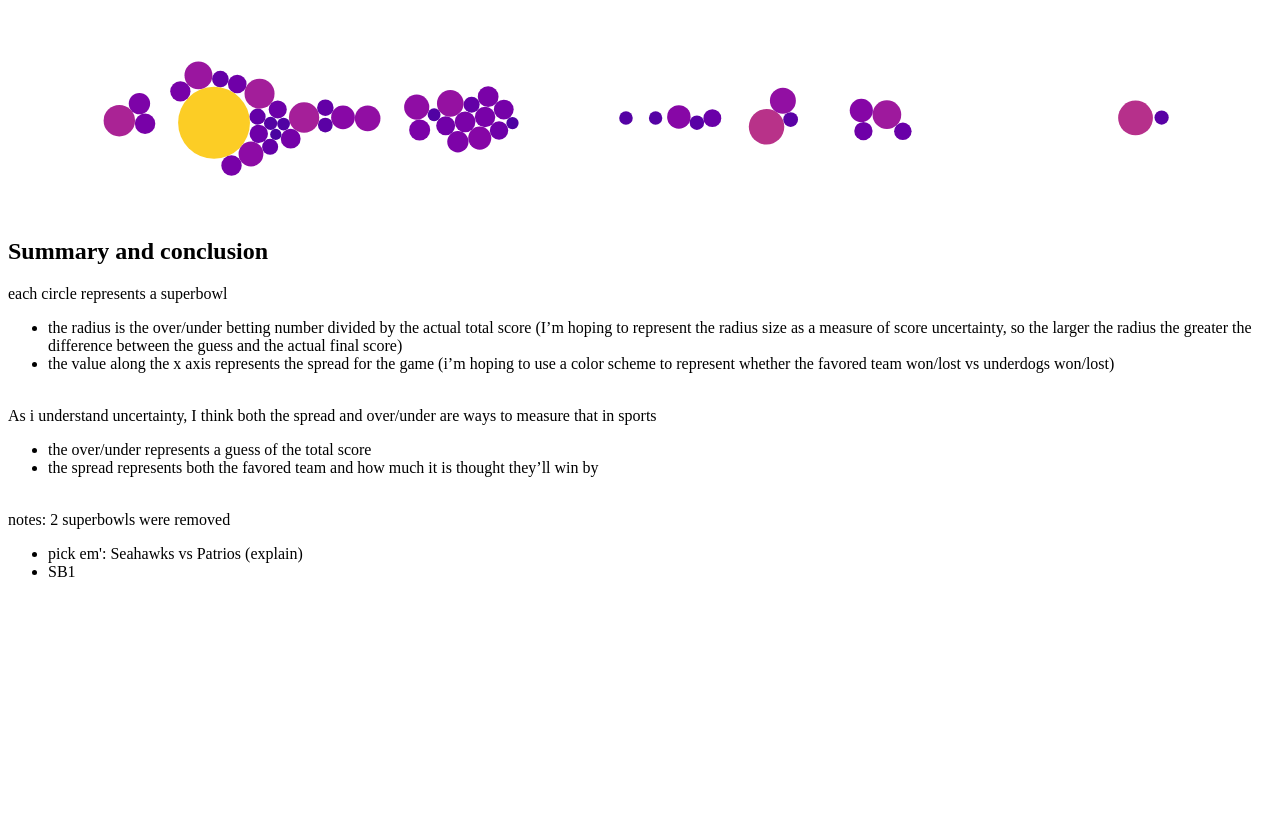
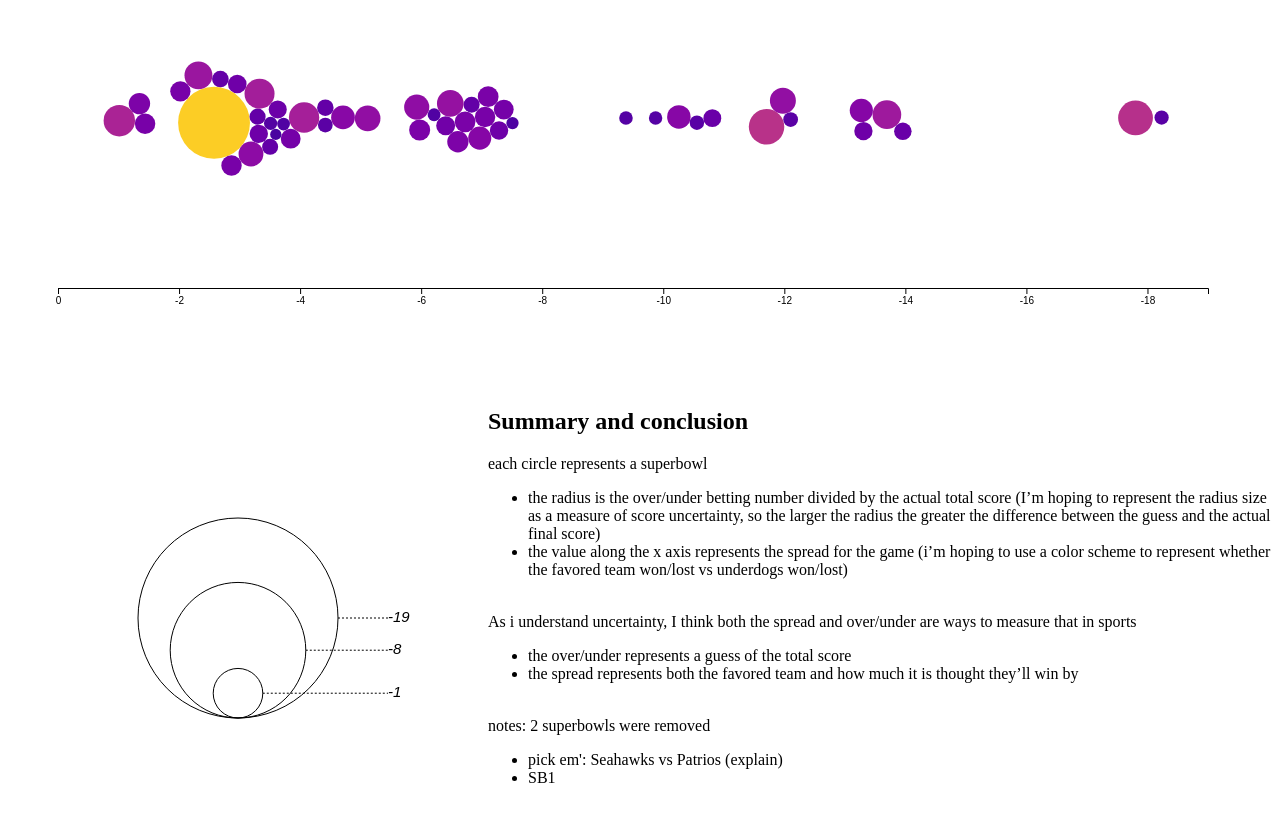
Before and after one commit to madhat5/DVIA-Final, a plain HTML site: page DEV/index.html in a window 1280 px wide. Shown: the part 48-870 px from the top of the page. Before the commit the page ends 800 px from the top, so only its background shows below. Drawn offline with nearby package versions, Linux system fonts and the light colour scheme.

Commit message:
added tool tip (debugging) legend, axis, summary, colors

```diff
--- a/DEV/index.html
+++ b/DEV/index.html
@@ -15,14 +15,20 @@
         </svg>
     </div>
 
+    <div style="width: 100%; overflow: hidden;">
+        <div id="legend" style="width: 460px; float: left;"></div>
+        <div style="margin-left: 480px;">
             <h2>Summary and conclusion</h2>
             <p>each circle represents a superbowl
                 <br>
                 <ul>
-            <li>the radius is the over/under betting number divided by the actual total score (I’m hoping to represent
-                the radius size as a measure of score uncertainty, so the larger the radius the greater the difference
+                    <li>the radius is the over/under betting number divided by the actual total score (I’m hoping to
+                        represent
+                        the radius size as a measure of score uncertainty, so the larger the radius the greater the
+                        difference
                         between the guess and the actual final score)</li>
-            <li>the value along the x axis represents the spread for the game (i’m hoping to use a color scheme to
+                    <li>the value along the x axis represents the spread for the game (i’m hoping to use a color scheme
+                        to
                         represent whether the favored team won/lost vs underdogs won/lost)</li>
                 </ul>
                 <br>
@@ -38,6 +44,10 @@
                     <li>SB1</li>
                 </ul>
             </p>
+        </div>
+    </div>
+
+
     <script src="https://cdnjs.cloudflare.com/ajax/libs/d3/4.2.2/d3.min.js"></script>
     <script src="https://d3js.org/d3-scale-chromatic.v1.min.js"></script>
 
--- a/DEV/main.js
+++ b/DEV/main.js
@@ -5,10 +5,70 @@ async function init() {
     let width = 600,
         height = 400;
 
-    var myColor = d3.scaleSequential().domain([1, 40])
+    let myColor = d3.scaleSequential().domain([1, 40])
         .interpolator(d3.interpolatePlasma);
 
     let xScale = d3.scaleLinear().domain([0, 1]).range([0, 600]);
+
+    // -1- Create a tooltip div that is hidden by default:
+    let tooltip = d3.select("#content")
+        .append("div")
+        .style("opacity", 0)
+        .attr("class", "tooltip")
+        .style("background-color", "#013369")
+        .style("border-radius", "5px")
+        .style("padding", "10px")
+        .style("color", "white")
+        .style("width", "250px")
+
+    // -2- Create 3 functions to show / update (when mouse move but stay on same circle) / hide the tooltip
+    let showTooltip = function (d) {
+        tooltip
+            .transition()
+            .duration(200)
+        tooltip
+            .style("opacity", 1)
+            .html(
+                "date: " + d.date + "<br>" +
+                "SB: " + d.SB + "<br>" +
+                "winner: " + d.winner + "<br>" +
+                "pts: " + d.pts + "<br>" +
+                "loser: " + d.loser + "<br>" +
+                "pts__1: " + d.pts__1 + "<br>" +
+                "toss_call: " + d.toss_call + "<br>" +
+                "toss_winner: " + d.toss_winner + "<br>" +
+                "spread: " + d.spread[0] + " " + d.spread[1] + "<br>" +
+                "O_U: " + d.O_U)
+            .style("left", (d3.mouse(this)[0] + 30) + "px")
+            .style("top", (d3.mouse(this)[1] + 30) + "px")
+    }
+    let moveTooltip = function (d) {
+        tooltip
+            .style("left", (d3.mouse(this)[0] + 30) + "px")
+            .style("top", (d3.mouse(this)[1] + 30) + "px")
+    }
+    let hideTooltip = function (d) {
+        tooltip
+            .transition()
+            .duration(200)
+            .style("opacity", 0)
+    }
+
+    // create svg element
+    let svg = d3.select("#content")
+        .append("svg")
+        .attr("width", 1400)
+
+    // Create the scale
+    let x = d3.scaleLinear()
+        .domain([0, -19]) // This is what is written on the Axis: from 0 to 100
+        .range([50, 1200]); // This is where the axis is placed: from 100px to 800px
+
+    // Draw the axis
+    svg
+        .append("g")
+        .attr("transform", "translate(0,50)") // This controls the vertical position of the Axis
+        .call(d3.axisBottom(x));
 
     d3.json("data/data.json", (data) => {
         // console.log(data);
@@ -35,8 +95,8 @@ async function init() {
         // console.log(temp)
 
 
-        // var numNodes = 54;
-        // var nodes = d3.range(numNodes).map(function (d, i) {
+        // let numNodes = 54;
+        // let nodes = d3.range(numNodes).map(function (d, i) {
         //     return {
         //         radius: Math.random() * 25,
         //         value: Math.random()
@@ -48,7 +108,17 @@ async function init() {
             return {
                 // create data items in DB for these??
                 radius: (data[i].spread.O_U / (data[i].pts + data[i].pts__1)) * 10,
-                value: Math.abs(data[i].spread.spread[1]) / 10
+                value: Math.abs(data[i].spread.spread[1]) / 10,
+                date: data[i].date,
+                SB: data[i].SB,
+                winner: data[i].winner,
+                pts: data[i].pts,
+                loser: data[i].loser,
+                pts__1: data[i].pts__1,
+                toss_call: data[i].toss_call,
+                toss_winner: data[i].toss_winner,
+                spread: [data[i].spread.spread[0], data[i].spread.spread[1]],
+                O_U: data[i].spread.O_U
             }
         });
         console.log(nodes)
@@ -73,6 +143,7 @@ async function init() {
 
             u.enter()
                 .append('circle')
+                .attr("class", "bubbles")
                 .attr('r', (d) => {
                     return d.radius;
                 })
@@ -86,9 +157,85 @@ async function init() {
                 .attr('cy', (d) => {
                     return d.y;
                 })
+                .on("mouseover", showTooltip)
+                .on("mousemove", moveTooltip)
+                .on("mouseleave", hideTooltip)
 
             u.exit().remove();
         }
     });
+
+
+    // LEGEND
+    // append the svg object to the body of the page
+    let legendHeight = 460;
+    let legendWidth = 460;
+    let legendSvg = d3.select("#legend")
+        .append("svg")
+        .attr("width", legendWidth)
+        .attr("height", legendHeight)
+
+    // The scale you use for bubble size
+    let size = d3.scaleSqrt()
+        .domain([1, 100]) // What's in the data, let's say it is percentage
+        .range([1, 100]) // Size in pixel
+
+    // Add legend: circles
+    let valuesToShow = [10, 50, 100];
+    let actualShow = [-1, -8, -19];
+    let xCircle = 230;
+    let xLabel = 380;
+    let yCircle = 330;
+    legendSvg
+        .selectAll("legend")
+        .data(valuesToShow)
+        .enter()
+        .append("circle")
+        .attr("cx", xCircle)
+        .attr("cy", function (d) {
+            return yCircle - size(d)
+        })
+        .attr("r", function (d) {
+            return size(d)
+        })
+        .style("fill", "none")
+        .attr("stroke", "black")
+
+    // Add legend: segments
+    legendSvg
+        .selectAll("legend")
+        .data(valuesToShow)
+        .enter()
+        .append("line")
+        .attr('x1', function (d) {
+            return xCircle + size(d)
+        })
+        .attr('x2', xLabel)
+        .attr('y1', function (d) {
+            return yCircle - size(d)
+        })
+        .attr('y2', function (d) {
+            return yCircle - size(d)
+        })
+        .attr('stroke', 'black')
+        .style('stroke-dasharray', ('2,2'))
+
+    // Add legend: labels
+    legendSvg
+        .selectAll("legend")
+        .data(valuesToShow)
+        .enter()
+        .append("text")
+        .attr('x', xLabel)
+        .attr('y', function (d) {
+            return yCircle - size(d)
+        })
+        .text(function (d, i) {
+            return actualShow[i]
+        })
+        .style("font-size", 15)
+        .style("font-style", 'italic')
+        .attr('alignment-baseline', 'middle')
+
 }
 init()
--- a/DEV/style.css
+++ b/DEV/style.css
@@ -1,3 +1,15 @@
-circle {
-    fill: orange;
+.bubbles:hover {
+    stroke-width: 3px;
+    stroke: #008E98;
 }
+
+.tooltip,
+#legend {
+    font-family: Arial, Helvetica, sans-serif;
+}
+
+.d3-tip.n:after {
+    margin: -2px 0 0 0;
+    top: 100%;
+    left: 0;
+  }
```
Also changed, not shown: 1 other file. Lines whose indentation alone changed are shown as unchanged.
